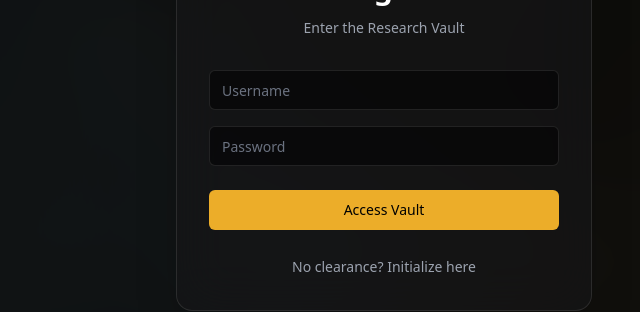
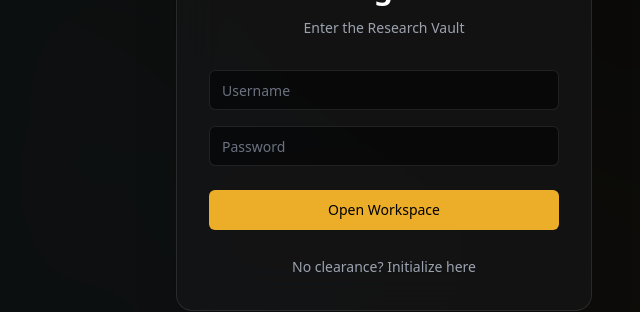
Before and after one commit to Forgingalex/forgeai, a Next.js app in the folder frontend/: page /login in a window 1280 px wide. Shown: the part 306-618 px from the top of the page, without its empty margins (256-896 px from the left). Built offline with nearby package versions, Linux system fonts and the light colour scheme; no server answers.

Commit message:
fix: production auth handshake and obsidian-gold visual unification

```diff
--- a/frontend/app/login/page.tsx
+++ b/frontend/app/login/page.tsx
@@ -67,7 +67,7 @@ export default function LoginPage() {
           className="absolute inset-0 bg-cover bg-center"
           style={{
             backgroundImage: 'url(/forgeai_frontend.jpg)',
-            filter: 'blur(60px) brightness(0.25)',
+            filter: 'blur(80px) brightness(0.2)',
             transform: 'scale(1.2)'
           }}
         />
@@ -169,7 +169,7 @@ export default function LoginPage() {
                 className="w-full text-black hover:bg-[#d99d25] transition-colors"
                 style={{ backgroundColor: '#ecad29' }}
               >
-                {isLogin ? 'Access Vault' : 'Request Access'}
+                {isLogin ? 'Open Workspace' : 'Initialize Session'}
               </Button>
             </motion.div>
           </form>
--- a/frontend/components/layout/navbar.tsx
+++ b/frontend/components/layout/navbar.tsx
@@ -9,10 +9,13 @@ import { cn } from '@/lib/utils'
 export function Navbar() {
   const pathname = usePathname()
 
-  const handleLogout = () => {
-    localStorage.removeItem('token')
-    // Clear cookie as well
-    document.cookie = 'token=; path=/; max-age=0; SameSite=Lax'
+  const handleLogout = async () => {
+    try {
+      await fetch(`${process.env.NEXT_PUBLIC_API_URL || 'http://localhost:8000'}/api/v1/auth/logout`, {
+        method: 'POST',
+        credentials: 'include'
+      })
+    } catch (e) { }
     window.location.href = '/login'
   }
 
@@ -26,7 +29,7 @@ export function Navbar() {
   ]
 
   return (
-    <nav className="border-b border-white/10 bg-[#030711]/80 text-white backdrop-blur-2xl">
+    <nav className="border-b border-white/10 bg-[#030711]/80 text-white backdrop-blur-xl">
       <div className="max-w-7xl mx-auto px-4 sm:px-6 lg:px-8">
         <div className="flex justify-between h-16">
           <div className="flex">
--- a/frontend/tailwind.config.ts
+++ b/frontend/tailwind.config.ts
@@ -9,21 +9,24 @@ const config: Config = {
   theme: {
     extend: {
       colors: {
-        border: "hsl(var(--border))",
-        input: "hsl(var(--input))",
-        ring: "#ecad29", // ring to Gold
-        background: "#0a0a0b", // background
+        border: "rgba(255, 255, 255, 0.1)",
+        input: "rgba(255, 255, 255, 0.1)",
+        ring: "#ecad29",
+        background: "#0a0a0b",
         foreground: "#ffffff",
         primary: {
-          DEFAULT: "#ecad29", // Change Blue to Gold
+          DEFAULT: "#ecad29",
           foreground: "#000000",
         },
         secondary: {
           DEFAULT: "#161618",
           foreground: "#ffffff",
         },
+        card: {
+          DEFAULT: "rgba(22, 22, 24, 0.7)",
+          foreground: "#ffffff",
+        }
       },
-      // ... rest of config
     },
   },
   plugins: [],
```
Also changed, not shown: 1 other file (tests, documents, lock files or other folders).
